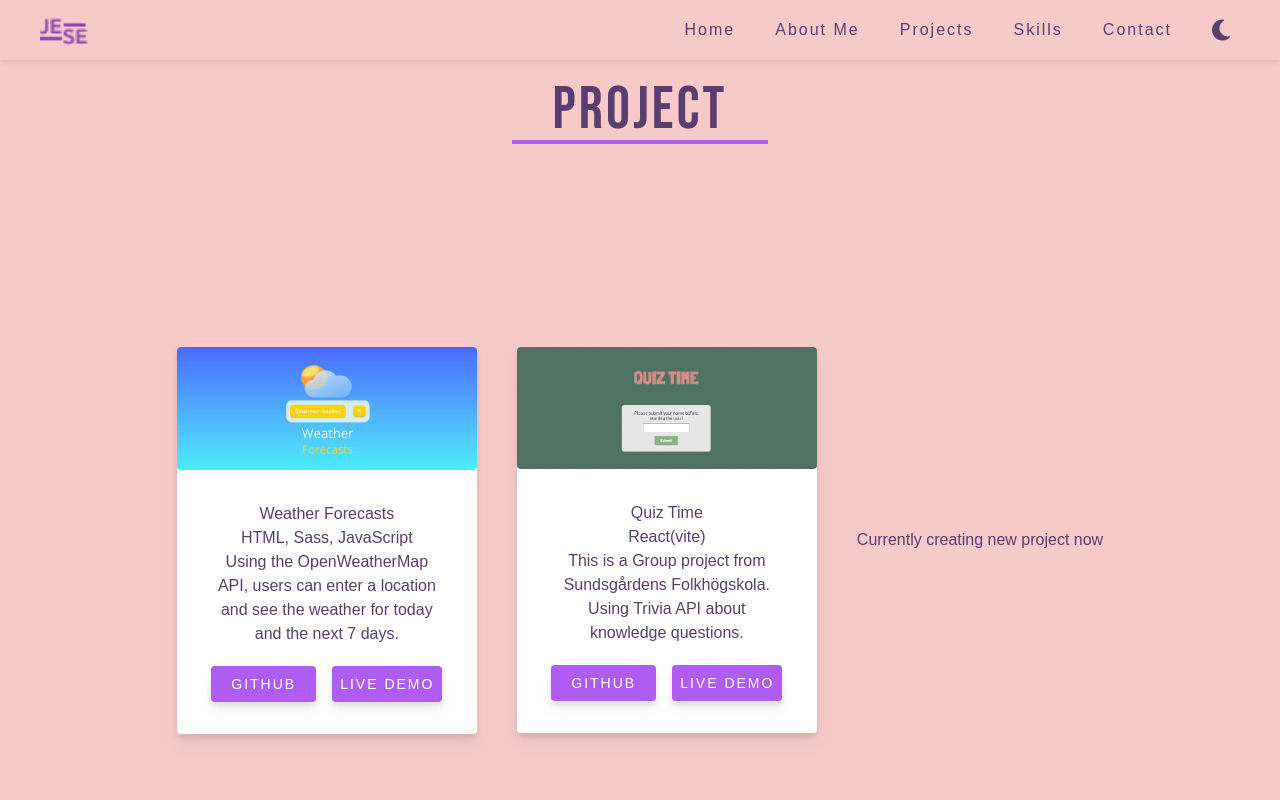
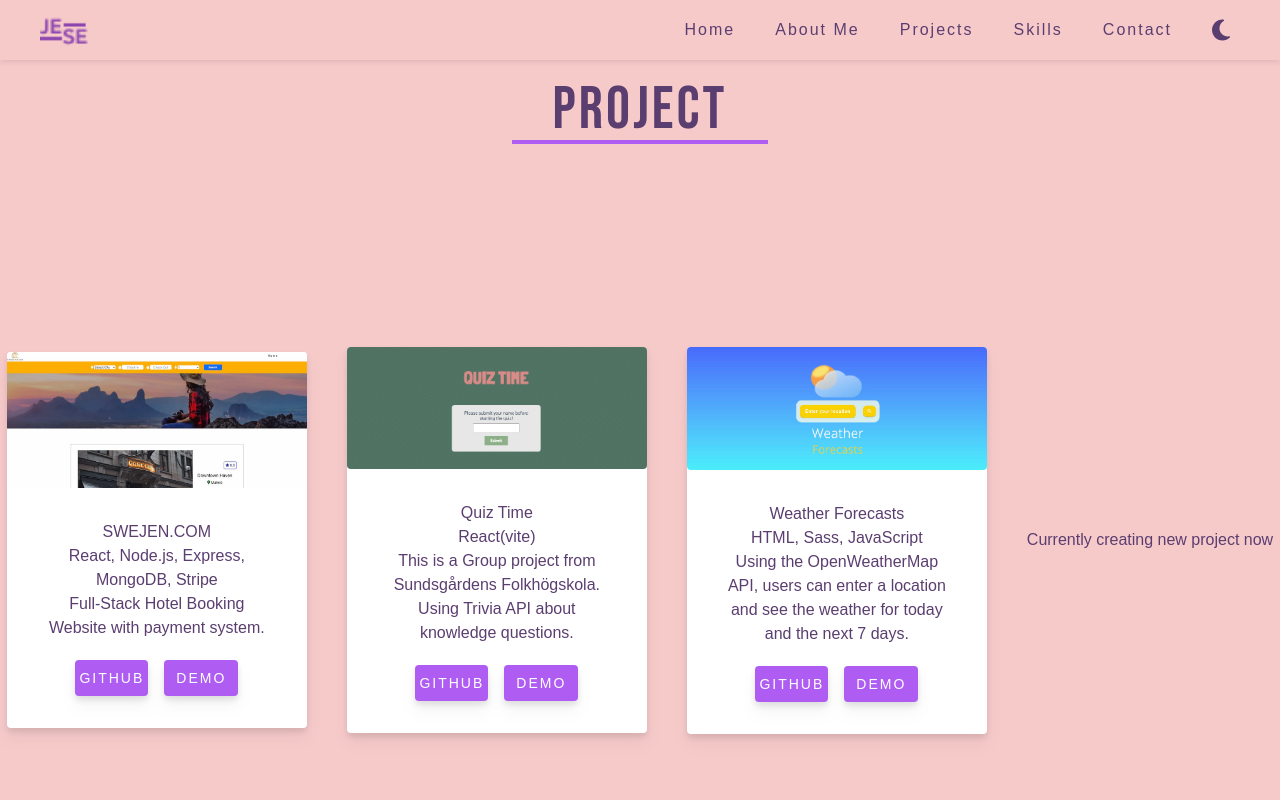
Before and after one commit to yui9667/portfolio-y, a React (Vite) app in the folder portfolio-y/: page /project in a window 1280 px wide. Shown: the top 800 px of the page. Built offline with nearby package versions, Linux system fonts and the light colour scheme; a web font is replaced by a local one.

Commit message:
Added new project and modified some codes

```diff
--- a/portfolio-y/src/components/DetailAboutMe/DetailAboutMe.css
+++ b/portfolio-y/src/components/DetailAboutMe/DetailAboutMe.css
@@ -22,7 +22,7 @@
     width: 300px;
   }
   .detail-aboutme-container {
-    max-width: 300px;
+    max-width: 350px;
   }
 }
 @media (max-width: 481px) {
@@ -30,6 +30,6 @@
     width: 250px;
   }
   .detail-aboutme-container {
-    max-width: 250px;
+    max-width: 300px;
   }
 }
--- a/portfolio-y/src/components/DetailAboutMe/DetailAboutMe.jsx
+++ b/portfolio-y/src/components/DetailAboutMe/DetailAboutMe.jsx
@@ -40,7 +40,7 @@ const DetailAboutMe = () => {
           <h3>About Myself</h3>
           <p className='tracking-wide '>
             I am Japanese and have a passion for exploring and trying new
-            things. I have lived in Canada, and Denmark and am settling down in
+            things. I have lived in Canada, Denmark and am settling down in
             Sweden. I thrive on stepping out of my comfort zone and constantly
             pursuing new challenges. I love playing the drums and recently
             started learning to dance, which has been an exciting new journey
@@ -52,8 +52,7 @@ const DetailAboutMe = () => {
             create websites and bring ideas to life using code, especially with
             tools like JavaScript. I recently completed a Back-End Development
             course inFolkhögskola and am now working towards becoming a
-            full-stack developer. However, my main focus and passion lie in
-            front-end development, where I aim to specialize and excel.
+            full-stack developer.
           </p>
         </div>
       </motion.section>
--- a/portfolio-y/src/components/DetailProject/DetailProject.jsx
+++ b/portfolio-y/src/components/DetailProject/DetailProject.jsx
@@ -1,5 +1,6 @@
 import WeatherImage from '../../assets/weather.jpg';
 import QuizImage from '../../../src/assets/quiz.jpg';
+import HotelImage from '../../../src/assets/hotelwebsite.jpg';
 import { motion } from 'framer-motion';
 import { Button } from '@material-tailwind/react';
 import './DetailProject.css';
@@ -7,13 +8,12 @@ import Footer from '../Footer/Footer';
 const DetailProject = () => {
   const projects = [
     {
-      title: 'Weather Forecasts',
-      description:
-        'Using the OpenWeatherMap API, users can enter a location and see the weather for today and the next 7 days.',
-      img: WeatherImage,
-      language: 'HTML, Sass, JavaScript',
-      github: 'https://github.com/yui9667/weather-app',
-      liveDemo: 'https://yui9667.github.io/weather-app/',
+      title: 'SWEJEN.COM',
+      description: 'Full-Stack Hotel Booking Website with payment system.',
+      img: HotelImage,
+      language: 'React, Node.js, Express, MongoDB, Stripe',
+      github: 'https://github.com/yui9667/hotel-website',
+      liveDemo: 'https://swejencom.netlify.app/',
     },
     {
       title: 'Quiz Time',
@@ -24,10 +24,18 @@ const DetailProject = () => {
       github: 'https://github.com/ezgsnyrt/group-project-react',
       liveDemo: 'https://ezgsnyrt.github.io/group-project-react/',
     },
+    {
+      title: 'Weather Forecasts',
+      description:
+        'Using the OpenWeatherMap API, users can enter a location and see the weather for today and the next 7 days.',
+      img: WeatherImage,
+      language: 'HTML, Sass, JavaScript',
+      github: 'https://github.com/yui9667/weather-app',
+      liveDemo: 'https://yui9667.github.io/weather-app/',
+    },
   ];
   return (
     <>
-
       <motion.h2
         initial={{ opacity: 0 }}
         whileInView={{ opacity: 1 }}
@@ -71,7 +79,7 @@ const DetailProject = () => {
                 </p>
                 <div className='flex justify-center items-center tracking-wide drop-shadow-lg mt-5 max-xm:flex-col max-xm:gap-3'>
                   <Button
-                    className='mr-3 text-white text-sm rounded px-5 py-2  max-xm:mr-0 max-xm:px-6'
+                    className='mr-3 text-white text-sm rounded px-1 py-2  max-xm:mr-0 max-xm:px-6'
                     style={{ backgroundColor: 'var(--btn-color)' }}
                   >
                     <a href={project.github} target='_blank'>
@@ -79,11 +87,11 @@ const DetailProject = () => {
                     </a>
                   </Button>
                   <Button
-                    className='ml-1  text-white text-sm rounded px-2 py-2  max-xm:ml-0'
+                    className='ml-1 text-white text-sm rounded px-3 py-2  max-xm:ml-0'
                     style={{ backgroundColor: 'var(--btn-color)' }}
                   >
                     <a href={project.liveDemo} target='_blank'>
-                      Live Demo
+                      Demo
                     </a>
                   </Button>
                 </div>
--- a/portfolio-y/src/components/Nav/Nav.css
+++ b/portfolio-y/src/components/Nav/Nav.css
@@ -26,7 +26,6 @@
   display: flex;
   align-items: center;
   justify-content: space-between;
-
   transition: background-color 0.3s ease;
   z-index: 10;
   box-shadow: 0 2px 5px rgba(0, 0, 0, 0.1);
@@ -40,8 +39,6 @@ h5 {
   line-height: 2;
 }
 ul {
-  display: flex;
-  padding-right: 20px;
   line-height: 2;
   z-index: 20;
 }
@@ -116,9 +113,6 @@ a {
   transform: translateY(-8px) rotate(-45deg);
 }
 
-@media (min-width: 1023px) {
-}
-
 @media (min-width: 768px) {
   .hamburger {
     display: none;
--- a/portfolio-y/src/components/Task/Task.jsx
+++ b/portfolio-y/src/components/Task/Task.jsx
@@ -1,19 +1,18 @@
 import { Button } from '@material-tailwind/react';
-import WeatherImage from '../../assets/weather.jpg';
 import QuizImage from '../../../src/assets/quiz.jpg';
+import HotelImage from '../../../src/assets/hotelwebsite.jpg';
 import './Task.css';
 import { motion } from 'framer-motion';
 import { Link } from 'react-router-dom';
 const Task = () => {
   const projects = [
     {
-      title: 'Weather Forecasts',
-      description:
-        'Using the OpenWeatherMap API, users can enter a location and see the weather for today and the next 7 days.',
-      img: WeatherImage,
-      language: 'HTML, Sass, JavaScript',
-      github: 'https://github.com/yui9667/weather-app',
-      liveDemo: 'https://yui9667.github.io/weather-app/',
+      title: 'SWEJEN.COM',
+      description: 'Full-Stack Hotel Booking Website with payment system.',
+      img: HotelImage,
+      language: 'React, Node.js, Express, MongoDB, Stripe',
+      github: 'https://github.com/yui9667/hotel-website',
+      liveDemo: 'https://swejencom.netlify.app/',
     },
     {
       title: 'Quiz Time',
@@ -63,18 +62,20 @@ const Task = () => {
               <img
                 src={project.img}
                 alt={project.title}
-                className='rounded  project-image '
+                className='rounded project-image '
               />
 
-              <div className='flex flex-col text-center justify-center items-center p-8  '>
+              <div className='flex flex-col text-center justify-center items-center p-8   '>
                 <h3 className='text-2xl , max-sm:text-lg'>{project.title}</h3>
-                <p className='text-xl , max-sm:text-lg'>{project.language}</p>
-                <p className='text-x , max-sm:text-base'>
+                <p className='mt-3 text-xl , max-sm:text-lg'>
+                  {project.language}
+                </p>
+                <p className='mt-1 text-x , max-sm:text-base'>
                   {project.description}
                 </p>
                 <div className='flex justify-center items-center tracking-wide drop-shadow-lg mt-5 max-md:flex-col max-md:gap-3 '>
                   <Button
-                    className='mr-3 text-white text-sm rounded px-5 py-1 max-md:mr-0 max-md:px-6 '
+                    className='mr-3 text-white text-sm rounded px-4 py-1 max-md:mr-0 max-md:px-6 '
                     style={{ backgroundColor: 'var(--btn-color)' }}
                   >
                     <a href={project.github} target='_blank'>
@@ -82,11 +83,11 @@ const Task = () => {
                     </a>
                   </Button>
                   <Button
-                    className='ml-3 text-white text-sm rounded px-2 py-1 max-md:ml-0'
+                    className='ml-3 text-white text-sm rounded px-6 py-1 max-md:ml-0'
                     style={{ backgroundColor: 'var(--btn-color)' }}
                   >
                     <a href={project.liveDemo} target='_blank'>
-                      Live Demo
+                      Demo
                     </a>
                   </Button>
                 </div>
```
Also changed, not shown: portfolio-y/src/assets/hotelwebsite.jpg (added).
